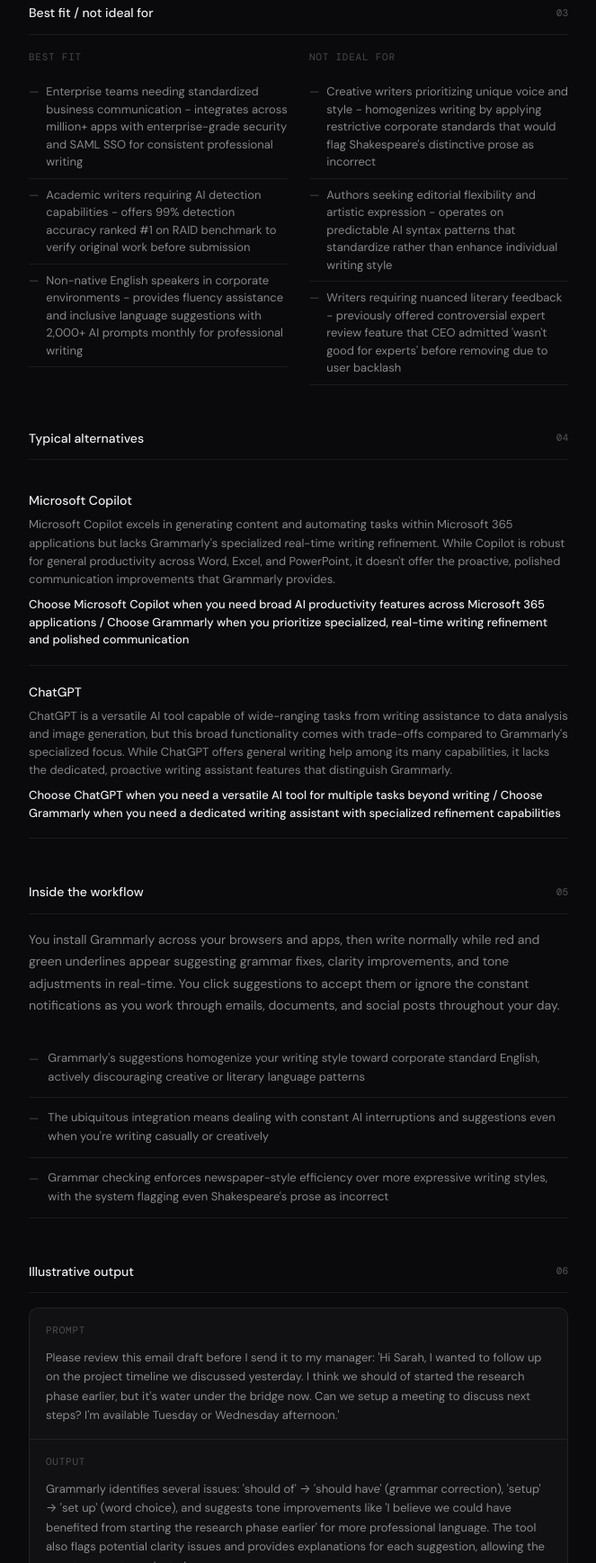
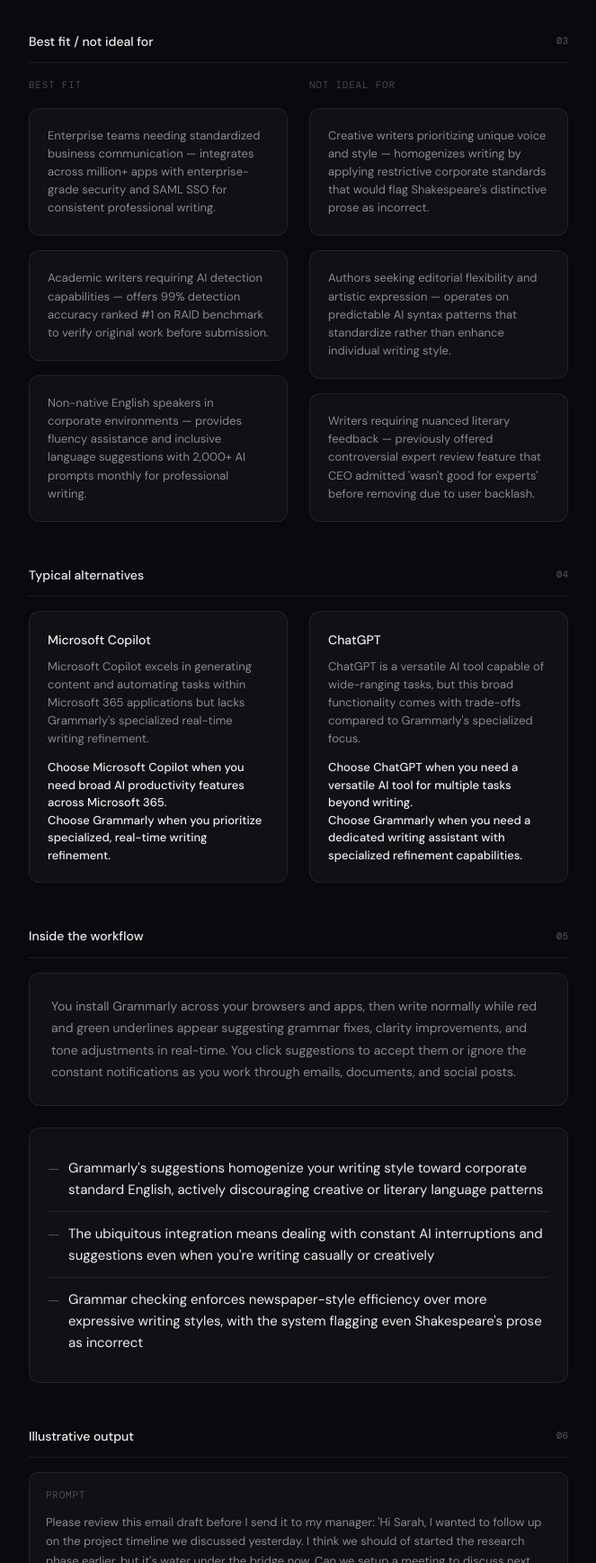
Before and after one commit to ChiefTriston/stackwise, a plain HTML site: page grammarly.html in a window 1280 px wide. Shown: the part 2109-3846 px from the top of the page at 90% size, without its empty margins (308-971 px from the left). Drawn offline with nearby package versions, Linux system fonts and the light colour scheme.

Commit message:
Polish Grammarly page (clean card layout for 02-05 sections)

```diff
--- a/grammarly.html
+++ b/grammarly.html
@@ -109,53 +109,115 @@
     <!-- USER SIGNALS -->
     <div class="tool-section fade-up fade-up-3">
       <div class="tool-section-title">Recurring user signals <span class="section-num">02</span></div>
-      <p style="font-size:13px; color:var(--text3); margin-bottom:20px;">Patterns from reviews, community discussions, and public feedback.</p>
-      <p style="font-size:14px; color:var(--text2);">Insufficient review coverage for this tool.</p>
+      <div style="background:var(--bg2); border:0.5px solid var(--border); border-radius:12px; padding:24px; text-align:center;">
+        <p style="font-size:14px; color:var(--text2); margin:0;">Insufficient review coverage for this tool at the moment.<br>We are actively collecting more user signals and will update this section soon.</p>
+      </div>
     </div>
 
     <!-- BEST FIT -->
     <div class="tool-section fade-up fade-up-4">
       <div class="tool-section-title">Best fit / not ideal for <span class="section-num">03</span></div>
+
       <div style="display:grid; grid-template-columns:1fr 1fr; gap:24px;">
+
+        <!-- BEST FIT Column -->
         <div>
-    <div style="font-size:11px; color:var(--text3); text-transform:uppercase; letter-spacing:0.07em; font-family:'DM Mono',monospace; margin-bottom:12px;">Best fit</div>
-    <ul style="list-style:none; padding:0; margin:0;"><li style="font-size:13px; color:var(--text2); line-height:1.5; padding:8px 0; border-bottom:0.5px solid var(--border); display:flex; gap:8px;"><span style="color:var(--text3); flex-shrink:0;">—</span><span>Enterprise teams needing standardized business communication - integrates across million+ apps with enterprise-grade security and SAML SSO for consistent professional writing</span></li>
-<li style="font-size:13px; color:var(--text2); line-height:1.5; padding:8px 0; border-bottom:0.5px solid var(--border); display:flex; gap:8px;"><span style="color:var(--text3); flex-shrink:0;">—</span><span>Academic writers requiring AI detection capabilities - offers 99% detection accuracy ranked #1 on RAID benchmark to verify original work before submission</span></li>
-<li style="font-size:13px; color:var(--text2); line-height:1.5; padding:8px 0; border-bottom:0.5px solid var(--border); display:flex; gap:8px;"><span style="color:var(--text3); flex-shrink:0;">—</span><span>Non-native English speakers in corporate environments - provides fluency assistance and inclusive language suggestions with 2,000+ AI prompts monthly for professional writing</span></li></ul>
+          <div style="font-size:11px; color:var(--text3); text-transform:uppercase; letter-spacing:0.07em; font-family:'DM Mono',monospace; margin-bottom:16px;">Best fit</div>
+
+          <div style="background:var(--bg2); border:0.5px solid var(--border); border-radius:12px; padding:20px; margin-bottom:16px;">
+            <div style="font-size:13px; color:var(--text2); line-height:1.55;">Enterprise teams needing standardized business communication — integrates across million+ apps with enterprise-grade security and SAML SSO for consistent professional writing.</div>
           </div>
+
+          <div style="background:var(--bg2); border:0.5px solid var(--border); border-radius:12px; padding:20px; margin-bottom:16px;">
+            <div style="font-size:13px; color:var(--text2); line-height:1.55;">Academic writers requiring AI detection capabilities — offers 99% detection accuracy ranked #1 on RAID benchmark to verify original work before submission.</div>
+          </div>
+
+          <div style="background:var(--bg2); border:0.5px solid var(--border); border-radius:12px; padding:20px;">
+            <div style="font-size:13px; color:var(--text2); line-height:1.55;">Non-native English speakers in corporate environments — provides fluency assistance and inclusive language suggestions with 2,000+ AI prompts monthly for professional writing.</div>
+          </div>
+        </div>
+
+        <!-- NOT IDEAL FOR Column -->
         <div>
-    <div style="font-size:11px; color:var(--text3); text-transform:uppercase; letter-spacing:0.07em; font-family:'DM Mono',monospace; margin-bottom:12px;">Not ideal for</div>
-    <ul style="list-style:none; padding:0; margin:0;"><li style="font-size:13px; color:var(--text2); line-height:1.5; padding:8px 0; border-bottom:0.5px solid var(--border); display:flex; gap:8px;"><span style="color:var(--text3); flex-shrink:0;">—</span><span>Creative writers prioritizing unique voice and style - homogenizes writing by applying restrictive corporate standards that would flag Shakespeare's distinctive prose as incorrect</span></li>
-<li style="font-size:13px; color:var(--text2); line-height:1.5; padding:8px 0; border-bottom:0.5px solid var(--border); display:flex; gap:8px;"><span style="color:var(--text3); flex-shrink:0;">—</span><span>Authors seeking editorial flexibility and artistic expression - operates on predictable AI syntax patterns that standardize rather than enhance individual writing style</span></li>
-<li style="font-size:13px; color:var(--text2); line-height:1.5; padding:8px 0; border-bottom:0.5px solid var(--border); display:flex; gap:8px;"><span style="color:var(--text3); flex-shrink:0;">—</span><span>Writers requiring nuanced literary feedback - previously offered controversial expert review feature that CEO admitted 'wasn't good for experts' before removing due to user backlash</span></li></ul>
+          <div style="font-size:11px; color:var(--text3); text-transform:uppercase; letter-spacing:0.07em; font-family:'DM Mono',monospace; margin-bottom:16px;">Not ideal for</div>
+
+          <div style="background:var(--bg2); border:0.5px solid var(--border); border-radius:12px; padding:20px; margin-bottom:16px;">
+            <div style="font-size:13px; color:var(--text2); line-height:1.55;">Creative writers prioritizing unique voice and style — homogenizes writing by applying restrictive corporate standards that would flag Shakespeare's distinctive prose as incorrect.</div>
           </div>
+
+          <div style="background:var(--bg2); border:0.5px solid var(--border); border-radius:12px; padding:20px; margin-bottom:16px;">
+            <div style="font-size:13px; color:var(--text2); line-height:1.55;">Authors seeking editorial flexibility and artistic expression — operates on predictable AI syntax patterns that standardize rather than enhance individual writing style.</div>
+          </div>
+
+          <div style="background:var(--bg2); border:0.5px solid var(--border); border-radius:12px; padding:20px;">
+            <div style="font-size:13px; color:var(--text2); line-height:1.55;">Writers requiring nuanced literary feedback — previously offered controversial expert review feature that CEO admitted 'wasn't good for experts' before removing due to user backlash.</div>
+          </div>
+        </div>
+
       </div>
     </div>
 
     <!-- ALTERNATIVES -->
     <div class="tool-section fade-up fade-up-4">
       <div class="tool-section-title">Typical alternatives <span class="section-num">04</span></div>
-      <div style="padding:18px 0; border-bottom:0.5px solid var(--border);">
-  <div style="font-size:14px; font-weight:500; margin-bottom:6px;">Microsoft Copilot</div>
-  <div style="font-size:13px; color:var(--text2); line-height:1.55; margin-bottom:8px;">Microsoft Copilot excels in generating content and automating tasks within Microsoft 365 applications but lacks Grammarly's specialized real-time writing refinement. While Copilot is robust for general productivity across Word, Excel, and PowerPoint, it doesn't offer the proactive, polished communication improvements that Grammarly provides.</div>
-  <div style="font-size:13px; color:var(--text); line-height:1.5; font-weight:500;">Choose Microsoft Copilot when you need broad AI productivity features across Microsoft 365 applications / Choose Grammarly when you prioritize specialized, real-time writing refinement and polished communication</div>
+
+      <div style="display:grid; grid-template-columns:1fr 1fr; gap:24px;">
+
+        <!-- Microsoft Copilot Card -->
+        <div style="background:var(--bg2); border:0.5px solid var(--border); border-radius:12px; padding:20px;">
+          <div style="font-size:14px; font-weight:500; margin-bottom:8px;">Microsoft Copilot</div>
+          <div style="font-size:13px; color:var(--text2); line-height:1.55; margin-bottom:12px;">
+            Microsoft Copilot excels in generating content and automating tasks within Microsoft 365 applications but lacks Grammarly's specialized real-time writing refinement.
           </div>
-<div style="padding:18px 0; border-bottom:0.5px solid var(--border);">
-  <div style="font-size:14px; font-weight:500; margin-bottom:6px;">ChatGPT</div>
-  <div style="font-size:13px; color:var(--text2); line-height:1.55; margin-bottom:8px;">ChatGPT is a versatile AI tool capable of wide-ranging tasks from writing assistance to data analysis and image generation, but this broad functionality comes with trade-offs compared to Grammarly's specialized focus. While ChatGPT offers general writing help among its many capabilities, it lacks the dedicated, proactive writing assistant features that distinguish Grammarly.</div>
-  <div style="font-size:13px; color:var(--text); line-height:1.5; font-weight:500;">Choose ChatGPT when you need a versatile AI tool for multiple tasks beyond writing / Choose Grammarly when you need a dedicated writing assistant with specialized refinement capabilities</div>
+          <div style="font-size:13px; color:var(--text); line-height:1.5; font-weight:500;">
+            Choose Microsoft Copilot when you need broad AI productivity features across Microsoft 365.<br>
+            Choose Grammarly when you prioritize specialized, real-time writing refinement.
+          </div>
+        </div>
+
+        <!-- ChatGPT Card -->
+        <div style="background:var(--bg2); border:0.5px solid var(--border); border-radius:12px; padding:20px;">
+          <div style="font-size:14px; font-weight:500; margin-bottom:8px;">ChatGPT</div>
+          <div style="font-size:13px; color:var(--text2); line-height:1.55; margin-bottom:12px;">
+            ChatGPT is a versatile AI tool capable of wide-ranging tasks, but this broad functionality comes with trade-offs compared to Grammarly's specialized focus.
+          </div>
+          <div style="font-size:13px; color:var(--text); line-height:1.5; font-weight:500;">
+            Choose ChatGPT when you need a versatile AI tool for multiple tasks beyond writing.<br>
+            Choose Grammarly when you need a dedicated writing assistant with specialized refinement capabilities.
+          </div>
+        </div>
+
       </div>
     </div>
 
     <!-- WORKFLOW -->
     <div class="tool-section fade-up fade-up-4">
       <div class="tool-section-title">Inside the workflow <span class="section-num">05</span></div>
-      <div style="font-size:14px; color:var(--text2); line-height:1.75; margin-bottom:24px;">You install Grammarly across your browsers and apps, then write normally while red and green underlines appear suggesting grammar fixes, clarity improvements, and tone adjustments in real-time. You click suggestions to accept them or ignore the constant notifications as you work through emails, documents, and social posts throughout your day.</div><ul style="list-style:none; padding:0; margin:0;"><li style="font-size:13px; color:var(--text2); line-height:1.6; padding:12px 0; border-bottom:0.5px solid var(--border); display:flex; gap:10px;"><span style="color:var(--text3); flex-shrink:0; margin-top:1px;">—</span><span>Grammarly's suggestions homogenize your writing style toward corporate standard English, actively discouraging creative or literary language patterns</span></li>
-<li style="font-size:13px; color:var(--text2); line-height:1.6; padding:12px 0; border-bottom:0.5px solid var(--border); display:flex; gap:10px;"><span style="color:var(--text3); flex-shrink:0; margin-top:1px;">—</span><span>The ubiquitous integration means dealing with constant AI interruptions and suggestions even when you're writing casually or creatively</span></li>
-<li style="font-size:13px; color:var(--text2); line-height:1.6; padding:12px 0; border-bottom:0.5px solid var(--border); display:flex; gap:10px;"><span style="color:var(--text3); flex-shrink:0; margin-top:1px;">—</span><span>Grammar checking enforces newspaper-style efficiency over more expressive writing styles, with the system flagging even Shakespeare's prose as incorrect</span></li></ul>
+
+      <div style="background:var(--bg2); border:0.5px solid var(--border); border-radius:12px; padding:24px; margin-bottom:24px;">
+        <div style="font-size:14px; color:var(--text2); line-height:1.75;">
+          You install Grammarly across your browsers and apps, then write normally while red and green underlines appear suggesting grammar fixes, clarity improvements, and tone adjustments in real-time. You click suggestions to accept them or ignore the constant notifications as you work through emails, documents, and social posts.
+        </div>
       </div>
 
-    <!-- ILLUSTRATIVE OUTPUT -->
+      <div style="background:var(--bg2); border:0.5px solid var(--border); border-radius:12px; padding:20px;">
+        <ul style="list-style:none; padding:0; margin:0;">
+          <li style="padding:12px 0; border-bottom:0.5px solid var(--border); display:flex; gap:10px;">
+            <span style="color:var(--text3); flex-shrink:0; margin-top:1px;">—</span>
+            <span>Grammarly's suggestions homogenize your writing style toward corporate standard English, actively discouraging creative or literary language patterns</span>
+          </li>
+          <li style="padding:12px 0; border-bottom:0.5px solid var(--border); display:flex; gap:10px;">
+            <span style="color:var(--text3); flex-shrink:0; margin-top:1px;">—</span>
+            <span>The ubiquitous integration means dealing with constant AI interruptions and suggestions even when you're writing casually or creatively</span>
+          </li>
+          <li style="padding:12px 0; display:flex; gap:10px;">
+            <span style="color:var(--text3); flex-shrink:0; margin-top:1px;">—</span>
+            <span>Grammar checking enforces newspaper-style efficiency over more expressive writing styles, with the system flagging even Shakespeare's prose as incorrect</span>
+          </li>
+        </ul>
+      </div>
+    </div>
+    <!-- ILLUSTRATIVE OUTPUT -->    <!-- ILLUSTRATIVE OUTPUT -->
     <div class="tool-section fade-up fade-up-5">
       <div class="tool-section-title">Illustrative output <span class="section-num">06</span></div>
       <div style="background:var(--bg2); border:0.5px solid var(--border); border-radius:var(--radius); overflow:hidden;">
```
Lines whose indentation alone changed are shown as unchanged.
